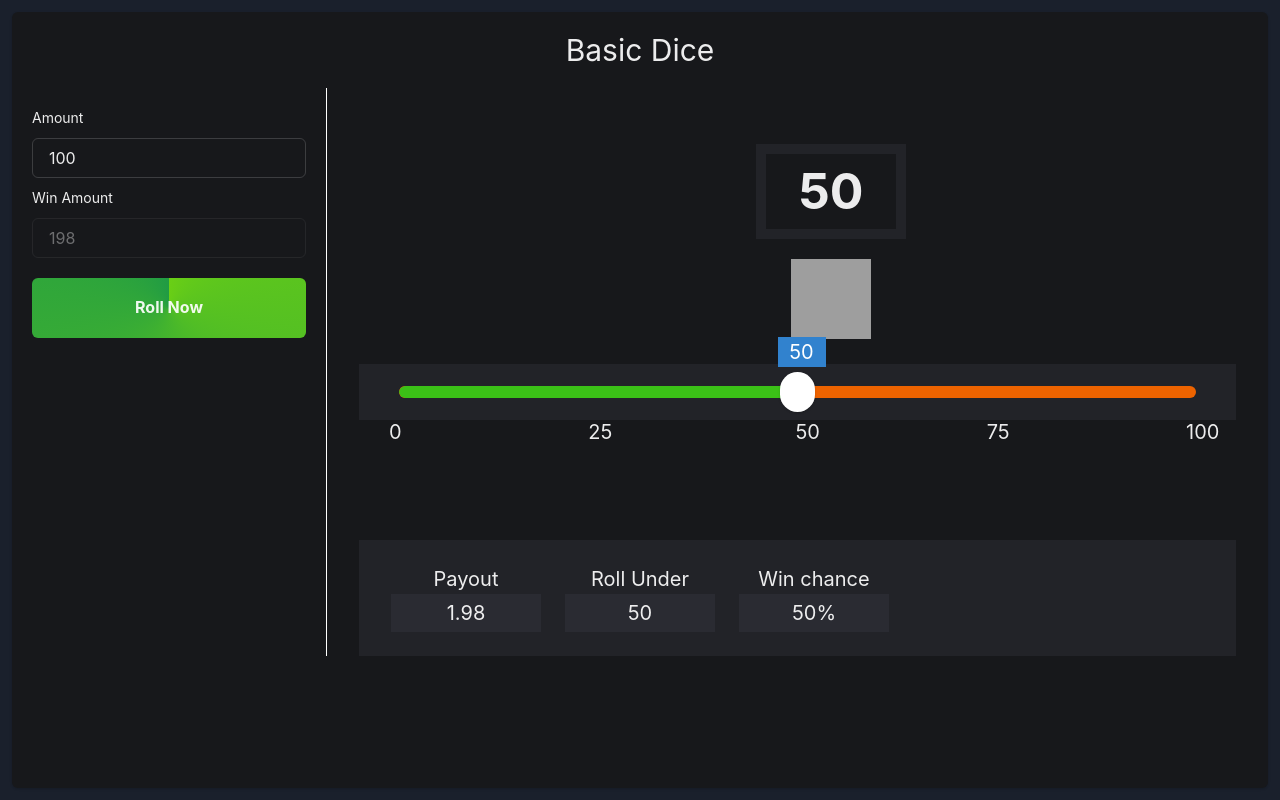
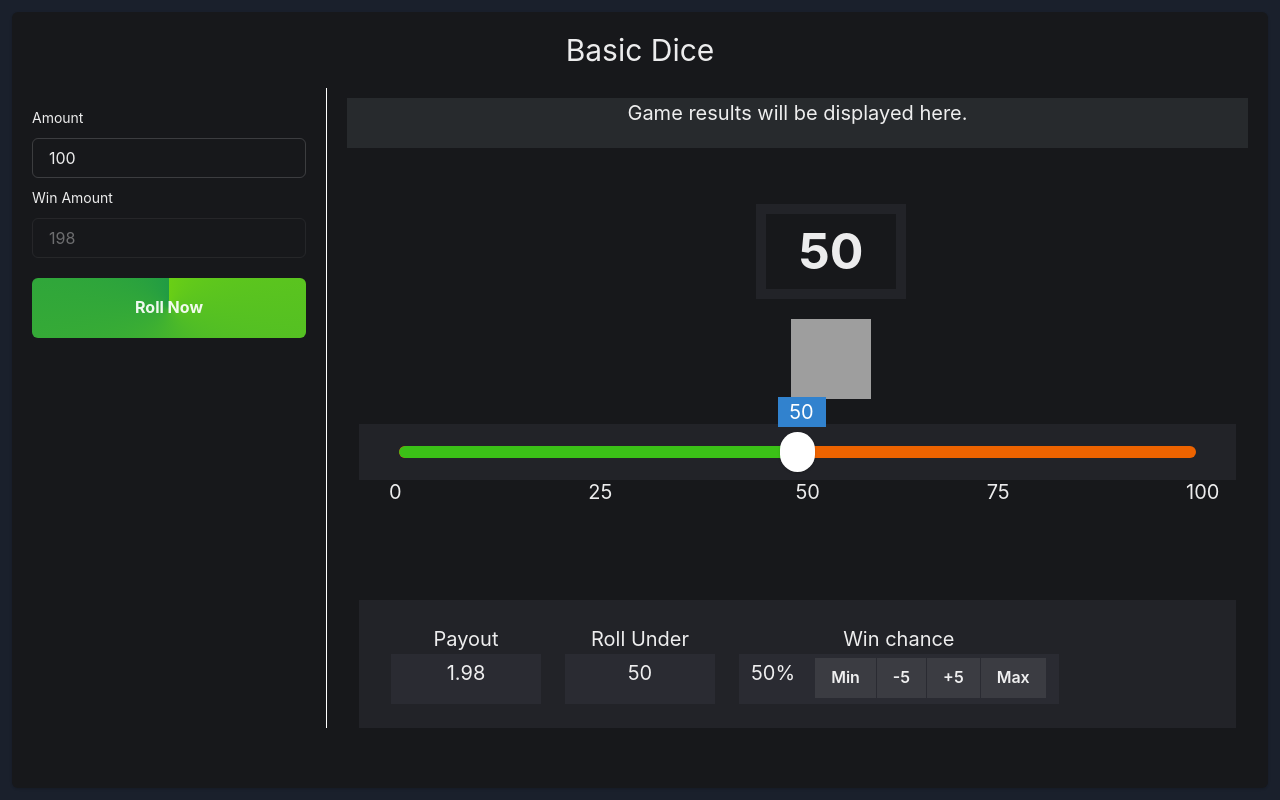
Before and after one commit to ngonk1608/classic-dice, a React (Create React App) app: page / in a window 1280 px wide. Built offline with nearby package versions, Linux system fonts and the light colour scheme; grey boxes are pictures that could not be loaded.

Commit message:
update basic dice

```diff
--- a/src/component/BasicDice.tsx
+++ b/src/component/BasicDice.tsx
@@ -61,6 +61,22 @@ const BasicDice = () => {
     }
   }, [sliderValue, isUnder]);
 
+  const onSlideValue = (type: any) => {
+    if (type === "plus") {
+      if (sliderValue + 5 >= 99) {
+        setSliderValue(99);
+      } else {
+        setSliderValue(sliderValue + 5);
+      }
+    } else {
+      if (sliderValue - 5 <= 2) {
+        setSliderValue(2);
+      } else {
+        setSliderValue(sliderValue - 5);
+      }
+    }
+  };
+
   const onBlurAmount = (evt: any) => {
     if (Number(evt.target.value) < 100) {
       setDefaultValue({ ...defaultValue, amount: 100 });
@@ -118,6 +134,9 @@ const BasicDice = () => {
           </StyleButton>
         </GridItem>
         <GridItem colSpan={3} style={{ borderLeft: "1px solid #fff" }}>
+          <Box  position="relative" style={{background:'#272A2D', margin:'10px 20px', height:'50px'}} >
+            Game results will be displayed here.
+          </Box>
           <Box m={14} pb={5} position="relative">
             <div
               style={{ left: `${result - 5}%`, transition: "left 2s" }}
@@ -131,6 +150,7 @@ const BasicDice = () => {
             <Box pl={10} pr={10} pt={2}>
               <Slider
                 aria-label="slider-ex-6"
+                value={sliderValue}
                 onChange={(val) => setSliderValue(val)}
               >
                 <StyledSliderMark value={0} {...labelStyles}>
@@ -192,7 +212,24 @@ const BasicDice = () => {
 
             <TitleBorder>
               Win chance
-              <FieldBorder>{winChance}%</FieldBorder>
+              <FieldBorder className="flex flex-row " style={{ width: "auto" }}>
+                {winChance}%
+                <BtnWinChance
+                  className="ml-5"
+                  onClick={() => setSliderValue(2)}
+                >
+                  Min
+                </BtnWinChance>
+                <BtnWinChance onClick={() => onSlideValue("minor")}>
+                  -5
+                </BtnWinChance>
+                <BtnWinChance onClick={() => onSlideValue("plus")}>
+                  +5
+                </BtnWinChance>
+                <BtnWinChance onClick={() => setSliderValue(99)}>
+                  Max
+                </BtnWinChance>
+              </FieldBorder>
             </TitleBorder>
           </StyleDiv>
         </GridItem>
@@ -216,6 +253,12 @@ const StyleButton = styled(Button)({
   margin: "10px 0px",
   height: "60px",
   fontWeight: "bold",
+});
+
+const BtnWinChance = styled(Button)({
+  backgroundImage: "#31343C",
+  borderRadius: "0px",
+  marginRight: "1px",
 });
 
 const StyleDiv = styled("div")({
@@ -255,6 +298,7 @@ const FieldBorder = styled("div")({
   background: "#2A2B32",
   padding: "4px 12px",
   width: "150px",
+  height: "50px",
 });
 
 export default BasicDice;
```
